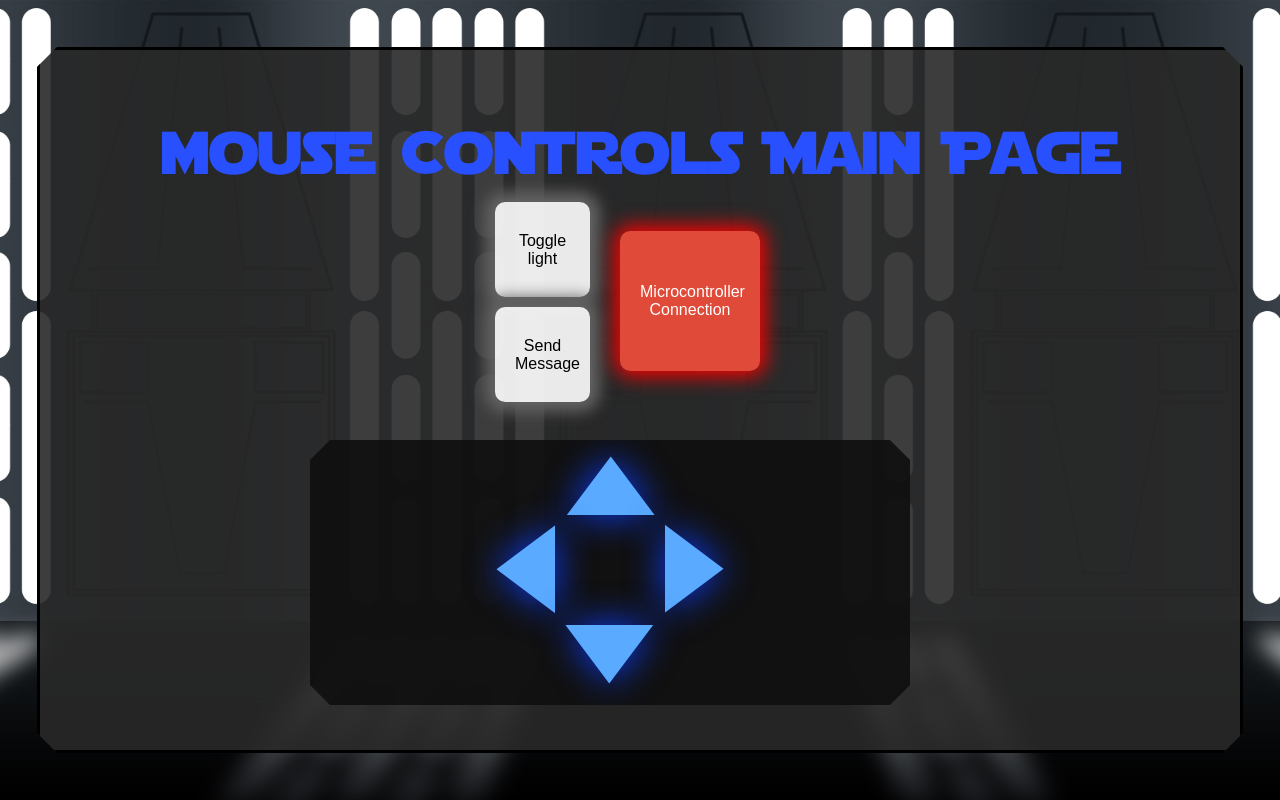
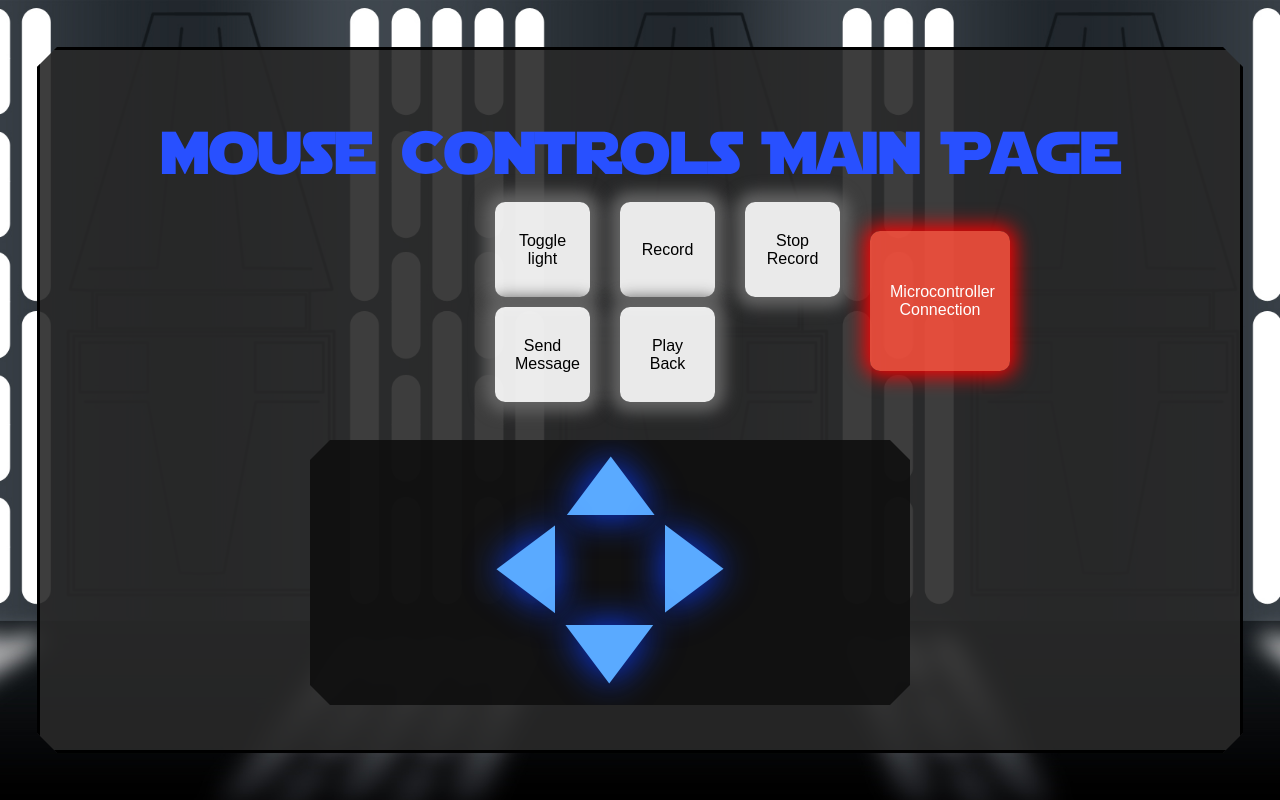
Before and after one commit to cmiotto20/477Grp2, a Vue app in the folder mouseui/: page / in a window 1280 px wide. Shown: the top 800 px of the page. Built offline with nearby package versions, Linux system fonts and the light colour scheme; no server answers.

Commit message:
button update

```diff
--- a/mouseui/src/components/mainPage.vue
+++ b/mouseui/src/components/mainPage.vue
@@ -4,7 +4,12 @@
     <div class="outerBtnGroup">
       <div class="innerBtnGroup">
         <button @click="toggleLight()" class="btnControls">Toggle light</button>
-        <button @click="sendMessage()" class="btnControls">Send Message</button>
+        <button @click="sendMessage()" class="btnControls">Send Message</button> </div> <div class="innerBtnGroup">
+        <button @click="recordInputs()" class="btnControls">Record</button>
+        <button @click= "playbackInputs()" class="btnControls">Play Back</button>
+      </div>
+      <div class ="innerBtnGroup">
+        <button @click="stopRecordInputs()" class="btnControls">Stop Record</button>
       </div>
 
       <!-- Microcontroller connection button -->
@@ -71,10 +76,22 @@ export default {
         return result[1].trim().split(/\s+/); //separates elements by whitespace
       }
     },
+    recordInputs() {
+      console.log("hit record");
+      this.socket.send("[record]");
+    },
+    playbackInputs(){
+      console.log("hit playback");
+      this.socket.send("[playback]");
+    },
+    stopRecordInputs(){
+      console.log("hit stop record");
+      this.socket.send("[done rec]");
+    }
   },
   mounted() {
-    this.socket = new WebSocket('ws://174.129.215.96:3000');
-    //this.socket = new WebSocket('ws://localhost:3000');
+    //this.socket = new WebSocket('ws://174.129.215.96:3000');
+    this.socket = new WebSocket('ws://localhost:3000');
 
     //wait for socket connection to be established
     this.socket.onopen = () => {
```
